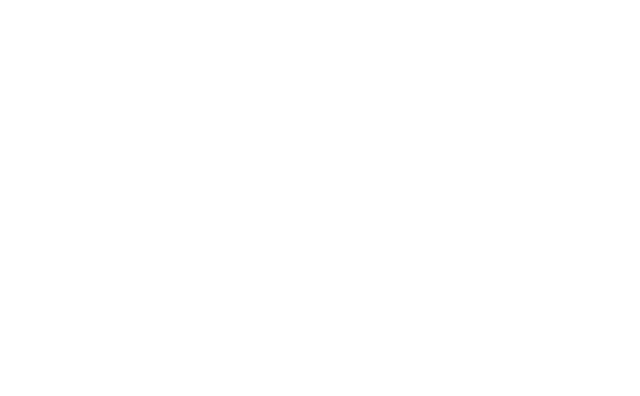
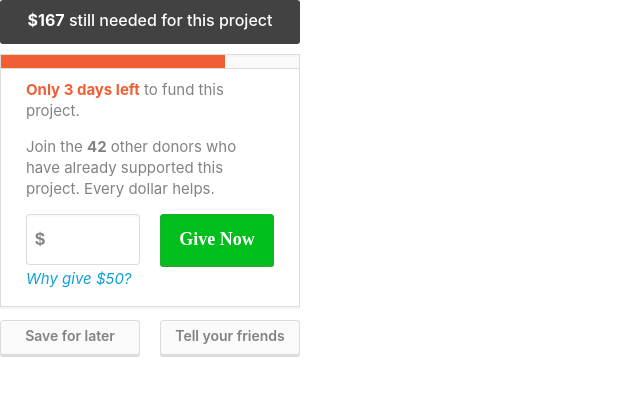
Before and after one commit to jonsuh/pc-code-challenge, a website: page index.html in a window 1280 px wide. Shown: the whole page, without its empty margins (0-640 px from the left). Drawn offline with nearby package versions, Linux system fonts and the light colour scheme; files that its build step writes are made by us from their sources.

Commit message:
Donate component.

```diff
--- /dev/null
+++ b/_sass/components/_donate.scss
@@ -0,0 +1,92 @@
+// Donate
+// ==================================================
+.donate {
+  max-width: 300px;
+}
+
+.donate__tip {
+  font-weight: 500;
+  text-align: center;
+  color: $white;
+  padding: 10px 15px 14px;
+  border-radius: 3px;
+  background-color: $grey-dark;
+  margin-bottom: 10px;
+}
+
+.donate__progress {
+  background-color: $grey-lightest;
+  border: 1px solid $grey-light;
+  border-bottom: 0;
+  height: 14px;
+  box-shadow: inset 0 2px 0 $grey-lighter;
+}
+
+.donate__progress-bar {
+  background-color: $red;
+  height: 100%;
+}
+
+.donate__main {
+  font-size: 15px;
+  color: $grey;
+  border: 1px solid $grey-light;
+  padding: 10px 25px;
+  box-shadow: 0 2px 0 $grey-lighter;
+}
+
+.donate__give {
+  display: flex;
+  justify-content: space-between;
+  margin-bottom: 4px;
+
+  .form__group,
+  .button {
+    width: calc(50% - 10px);
+  }
+
+  .button {
+    padding-left: 0;
+    padding-right: 0;
+  }
+
+  .form__group-label,
+  .form-input {
+    font-family: Helvetica, Arial, sans-serif;
+    font-size: 18px;
+    font-weight: 700;
+    padding-top: 14px;
+    padding-bottom: 14px;
+  }
+}
+
+.button--donate__give {
+  font-family: proxima-nova-soft;
+  padding-top: 8px;
+  padding-bottom: 8px;
+}
+
+.donate-why {
+  color: $blue;
+  text-decoration: none;
+  transition: color 0.1s linear;
+  margin-bottom: 8px;
+  display: inline-block;
+
+  &:focus,
+  &:hover {
+    color: lighten($blue, 5%);
+  }
+}
+
+.donate__buttons {
+  margin-top: 13px;
+  display: flex;
+  justify-content: space-between;
+
+  .button {
+    padding-left: 0;
+    padding-right: 0;
+    width: calc(50% - 10px);
+  }
+}
--- a/_sass/screen.scss
+++ b/_sass/screen.scss
@@ -29,6 +29,7 @@
 @import "components/typography";
 @import "components/buttons";
 @import "components/form";
+@import "components/donate";
 
 // Trumps
 // ==================================================
--- a/index.html
+++ b/index.html
@@ -8,6 +8,33 @@
 </head>
 <body>
 
+<form action="">
+  <div class="donate">
+    <div class="donate__tip">
+      <span class="donate-text"><strong>$167</strong> still needed for this project</span>
+    </div>
+    <div class="donate__progress">
+      <div class="donate__progress-bar" style="width: 75%"></div>
+    </div>
+    <div class="donate__main">
+      <p><strong class="strong--red">Only 3 days left</strong> to fund this project.</p>
+      <p>Join the <strong>42</strong> other donors who have already supported this project. Every dollar helps.</p>
+      <div class="donate__give">
+        <div class="form__group">
+          <label for="donate_amount" class="form__group-label">$</label>
+          <input id="donate_amount" name="donate_amount" type="text" class="form-input form-input--dollar">
+        </div>
+        <button type="submit" class="button button--green button--big button--donate__give">Give Now</button>
+      </div>
+      <a href="#" class="donate-why"><i>Why give $50?</i></a>
+    </div>
+    <div class="donate__buttons">
+      <button type="button" class="button">Save for later</button>
+      <button type="button" class="button">Tell your friends</button>
+    </div>
+  </div>
+</form>
+
 <script src="https://use.typekit.net/dap6aqm.js"></script>
 <script>try{Typekit.load({ async: true });}catch(e){}</script>
 </body>
```
